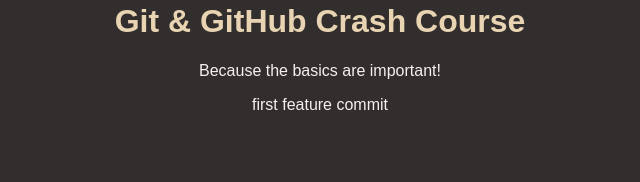
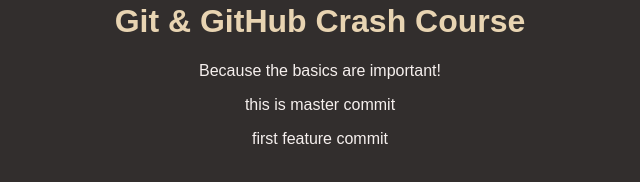
Before and after one commit to pallampavankumar/github-crashcourse, a plain HTML site: page index.html in a window 1280 px wide. Shown: the part 166-348 px from the top of the page, without its empty margins (320-960 px from the left). Drawn offline with Linux system fonts and the light colour scheme.

Commit message:
this is master commit

```diff
--- a/index.html
+++ b/index.html
@@ -11,6 +11,7 @@
     <img id="logo" src="logo.png" alt="A logo that contains the word 'Git'" />
     <h1>Git & GitHub Crash Course</h1>
     <p>Because the basics are important!</p>
+    <p>this is master commit</p>
     <p>first feature commit</p>
 
   </body>
```
